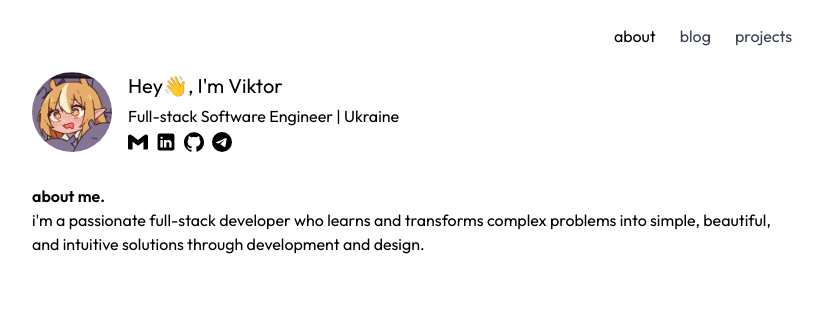
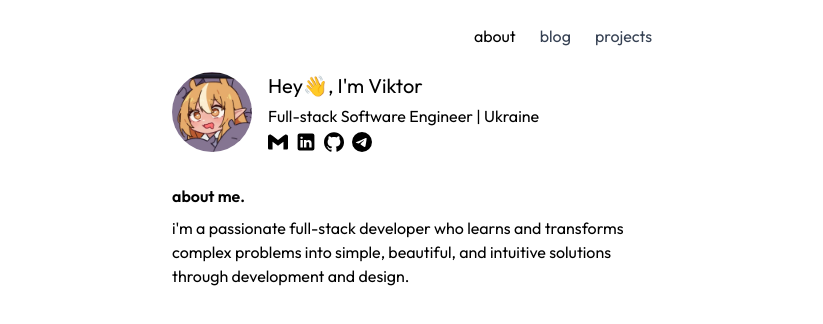
Before and after one commit to kotleni/kotleni.github.io, a Next.js app: page / in a window 1280 px wide. Shown: the top 324 px of the page, without its empty margins (224-1047 px from the left). Built offline with nearby package versions, Linux system fonts and the light colour scheme.

Commit message:
refactor

```diff
--- a/src/app/layout.tsx
+++ b/src/app/layout.tsx
@@ -1,10 +1,8 @@
 'use client';
 
-import {GithubLogo} from '@/icons/github-logo';
 import './globals.css';
 import {ThemeProvider} from '@/components/theme-provider';
 import {cn} from '@/lib/utils';
-import {Metadata} from 'next';
 import {Suspense} from 'react';
 import {Outfit} from 'next/font/google';
 import {usePathname} from 'next/navigation';
@@ -78,7 +76,7 @@ export default function RootLayout({
                         enableSystem
                         disableTransitionOnChange
                     >
-                        <div className="md:container md:px-64 flex flex-col p-4">
+                        <div className="md:container md:px-99 flex flex-col p-4">
                             <header className="flex flex-row justify-end">
                                 <div className="flex flex-row gap-2">
                                     {navLinks.map((link, index) => {
--- a/src/app/page.tsx
+++ b/src/app/page.tsx
@@ -26,9 +26,9 @@ export default function Home() {
                     </div>
                 </div>
             </section>
-            <section className='mt-4'>
+            <section className="mt-4">
                 <p className="font-semibold">about me.</p>
-                <p>
+                <p className="mt-2">
                     i'm a passionate full-stack developer who learns and
                     transforms complex problems into simple, beautiful, and
                     intuitive solutions through development and design.
```
